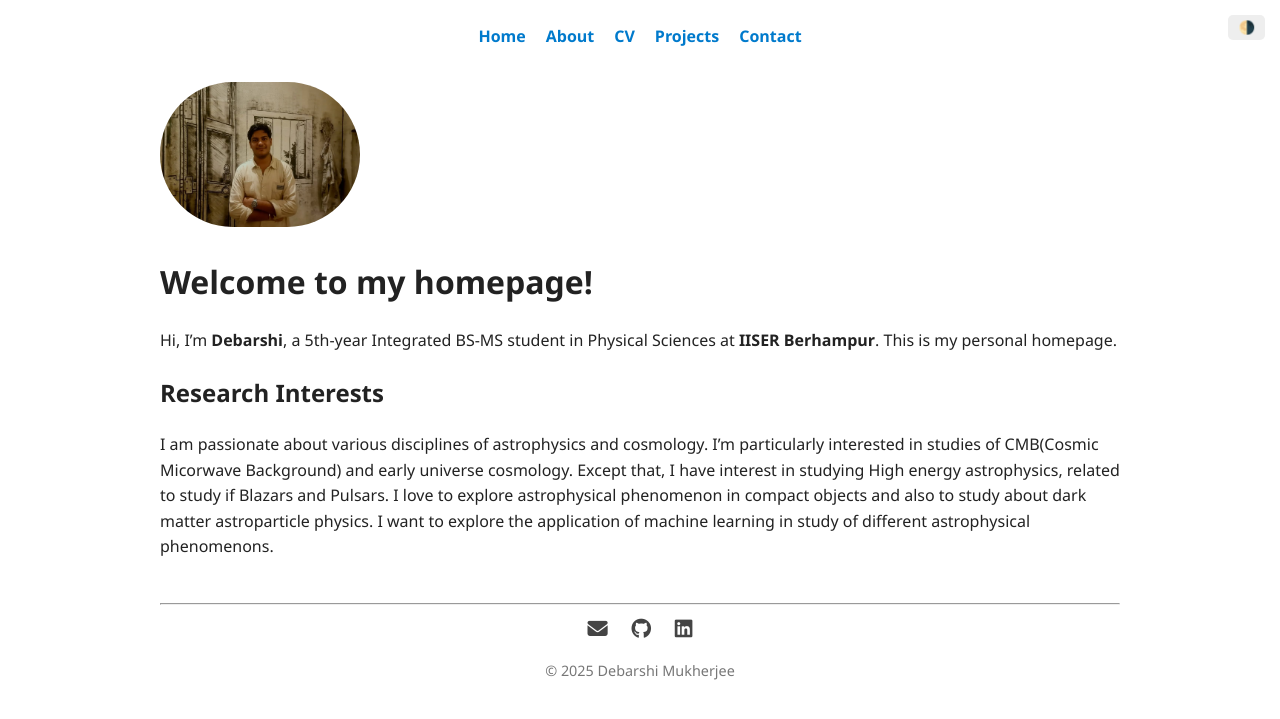
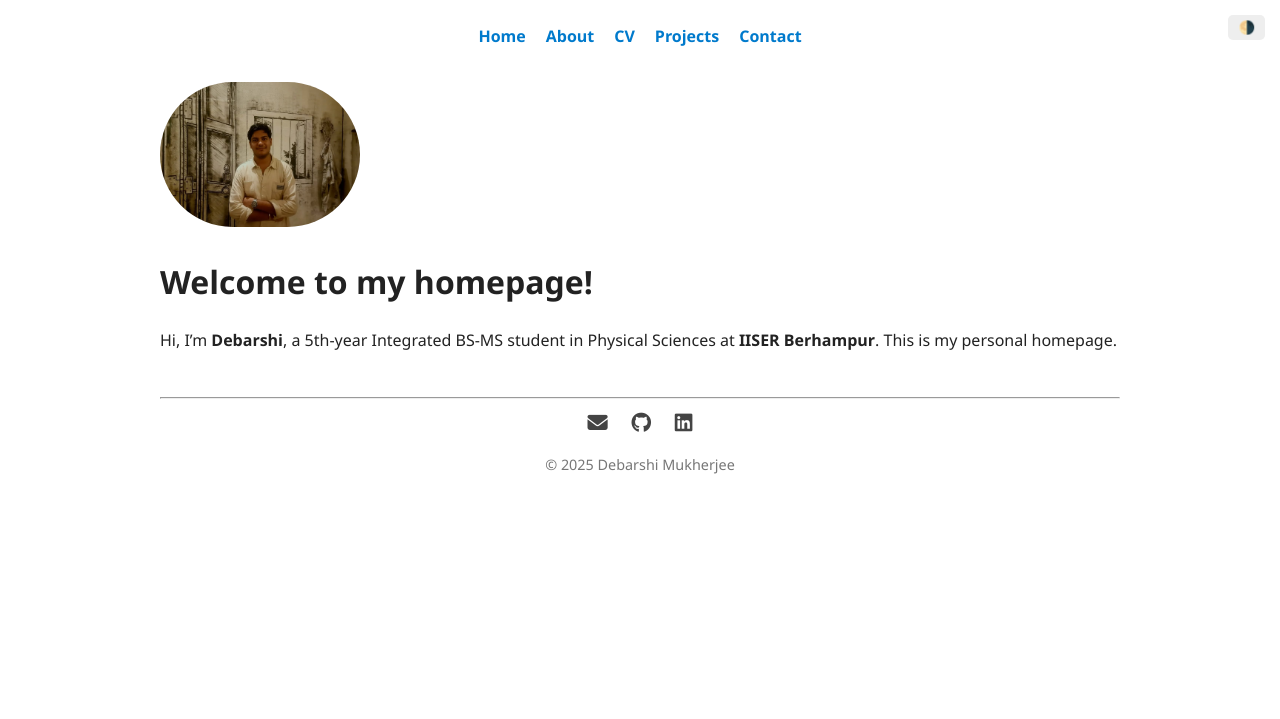
Before and after one commit to debarshiphysics09/webpage, a Jekyll site: the page built from index.md, in a window 1280 px wide. Shown: the top 719 px of the page. Built offline with Jekyll 4.4.1, drawn with Linux system fonts in a browser that asks for light colours.

Commit message:
Update index.md

```diff
--- a/index.md
+++ b/index.md
@@ -8,6 +8,3 @@ title: Home
 # Welcome to my homepage!
 
 Hi, I’m **Debarshi**, a 5th-year Integrated BS-MS student in Physical Sciences at **IISER Berhampur**. This is my personal homepage.
-
-## Research Interests
-I am passionate about various disciplines of astrophysics and cosmology. I'm particularly interested in studies of CMB(Cosmic Micorwave Background) and early universe cosmology. Except that, I have interest in studying High energy astrophysics, related to study if Blazars and Pulsars. I love to explore astrophysical phenomenon in compact objects and also to study about dark matter astroparticle physics. I want to explore the application of machine learning in study of different astrophysical phenomenons.
```
